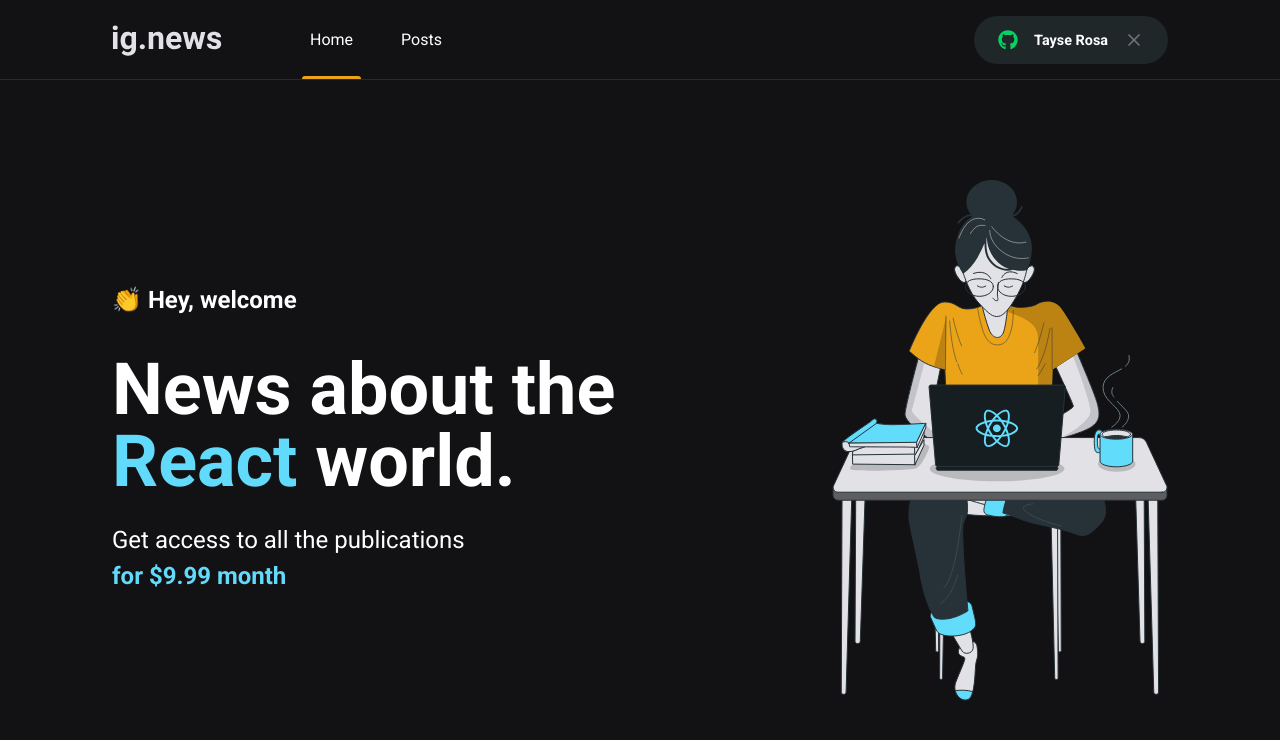
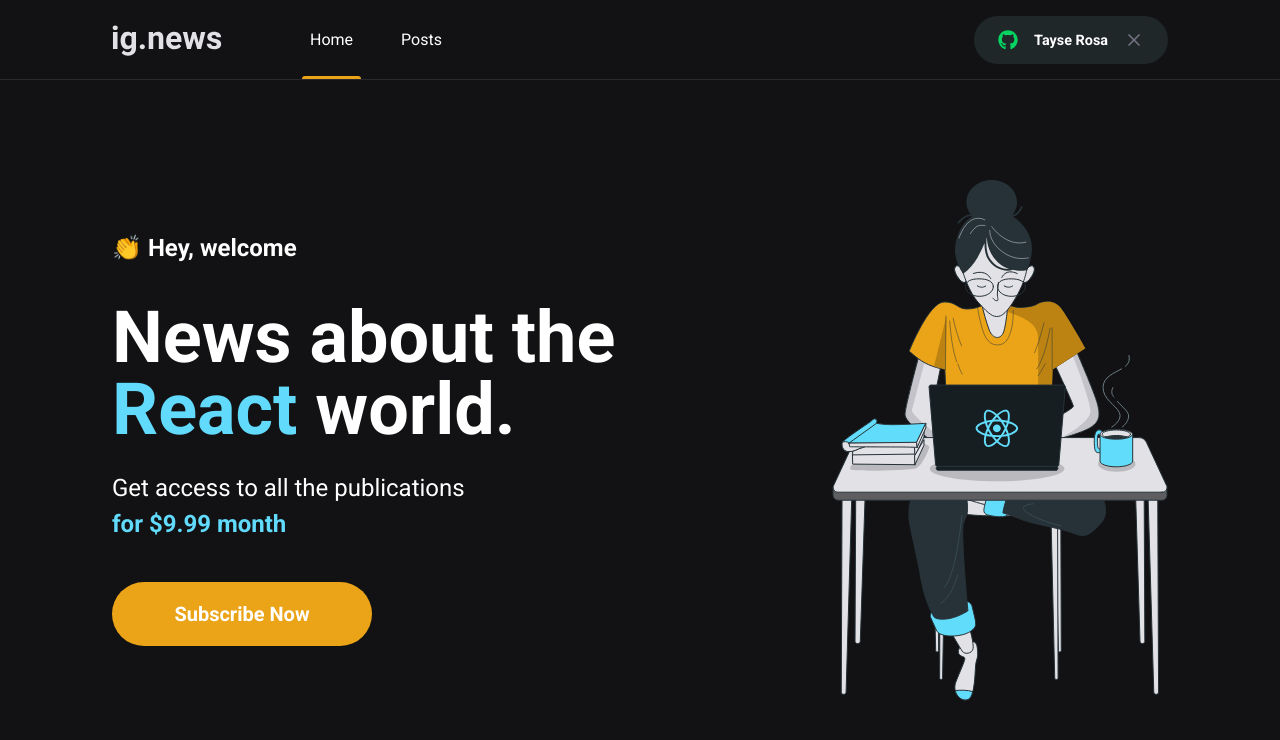
Before and after one commit to TayseRosa/IgniteTrilhaReactJSChapterIIINextJS, a Next.js app: page / in a window 1280 px wide. Shown: the top 740 px of the page. Built offline with nearby package versions, Linux system fonts and the light colour scheme.

Commit message:
Componente: SubscribeButton

```diff
--- /dev/null
+++ b/src/components/SubscribeButton/index.tsx
@@ -0,0 +1,12 @@
+import styles from './style.module.scss';
+
+export function SubscribeButton(){
+  return(
+    <button
+      type="button"
+      className={styles.subscribeButton}
+    >
+      Subscribe Now
+    </button>
+  )
+}
--- /dev/null
+++ b/src/components/SubscribeButton/style.module.scss
@@ -0,0 +1,22 @@
+.subscribeButton {
+  width: 260px;
+  height: 4rem;
+  border: 0;
+  border-radius: 2rem;
+  background: var(--yellow-500);
+
+  color: var(--grey-900);
+  font-size: 1.25rem;
+  font-weight: bold;
+
+  display: flex;
+  justify-content: center;
+
+  align-items: center;
+
+  transition: filter 0.2s;
+
+  &:hover {
+    filter: brightness(0.8);
+  }
+}
--- a/src/pages/home.module.scss
+++ b/src/pages/home.module.scss
@@ -38,4 +38,8 @@
       font-weight: bold;
     }
   }
+
+  button {
+    margin-top: 2.5rem;
+  }
 }
--- a/src/pages/index.tsx
+++ b/src/pages/index.tsx
@@ -1,4 +1,5 @@
 import Head from 'next/head';
+import { SubscribeButton } from '../components/SubscribeButton';
 import styles from  './home.module.scss';
 
 export default function Home() {
@@ -15,8 +16,8 @@ export default function Home() {
         <p>
           Get access to all the publications <br/>
           <span>for $9.99 month</span>
-
         </p>
+        <SubscribeButton />
       </section>
 
       <img src="/images/avatar.svg" alt="Girl coding" />
```
